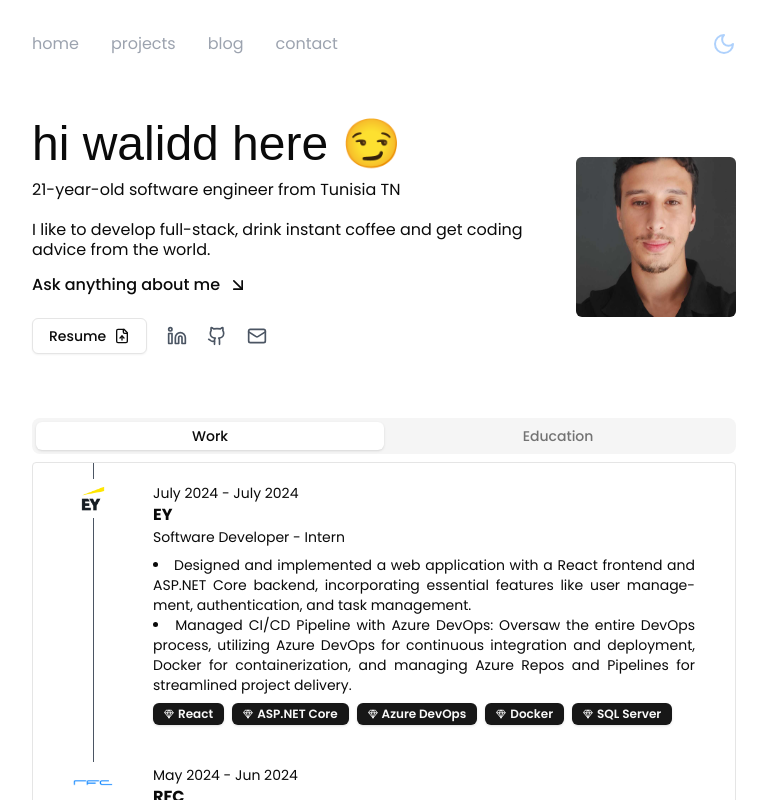
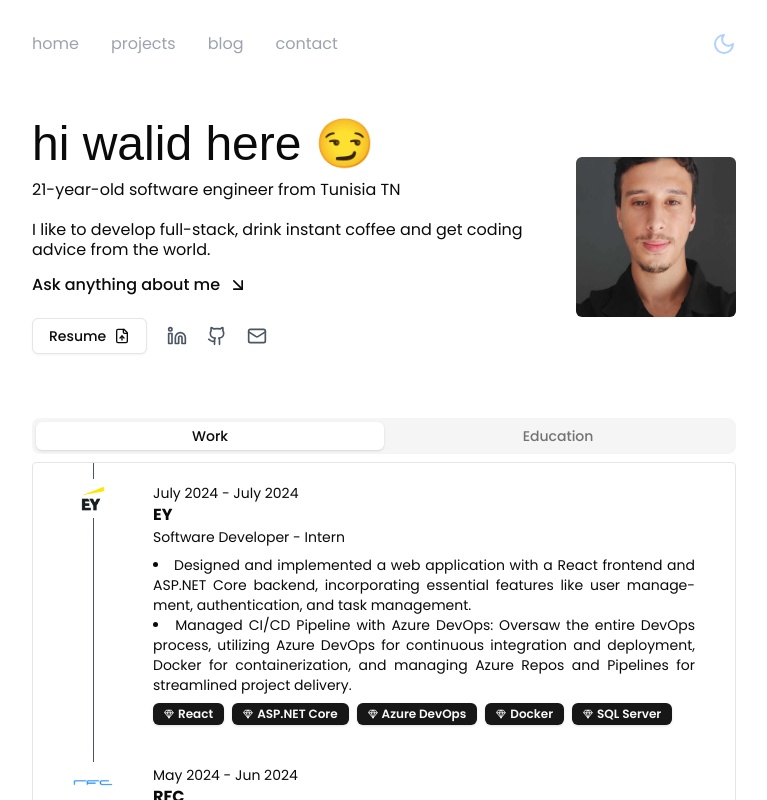
Before and after one commit to Walids35/website, a Next.js app: page / in a window 1280 px wide. Shown: the top 800 px of the page, without its empty margins (256-1023 px from the left). Built offline with nearby package versions, Linux system fonts and the light colour scheme; a web font is replaced by a local one.

Commit message:
minor fix

```diff
--- a/src/app/page.tsx
+++ b/src/app/page.tsx
@@ -15,7 +15,7 @@ export default function Home() {
             <h1
               className={`${calistoga.className} text-5xl dark:text-white`}
             >
-              hi walidd here &#128527;
+              hi walid here &#128527;
             </h1>
             <p className="max-w-lg leading-5">
               21-year-old software engineer from Tunisia TN <br></br> <br></br>{" "}
```
